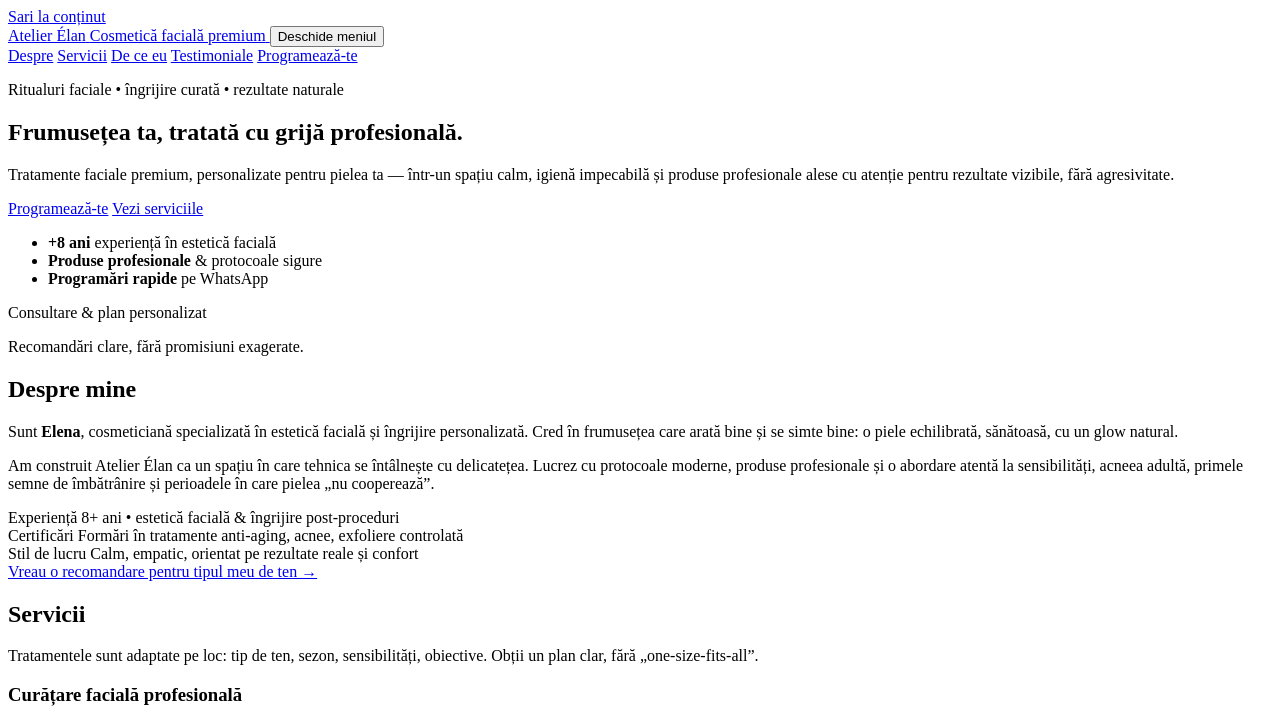
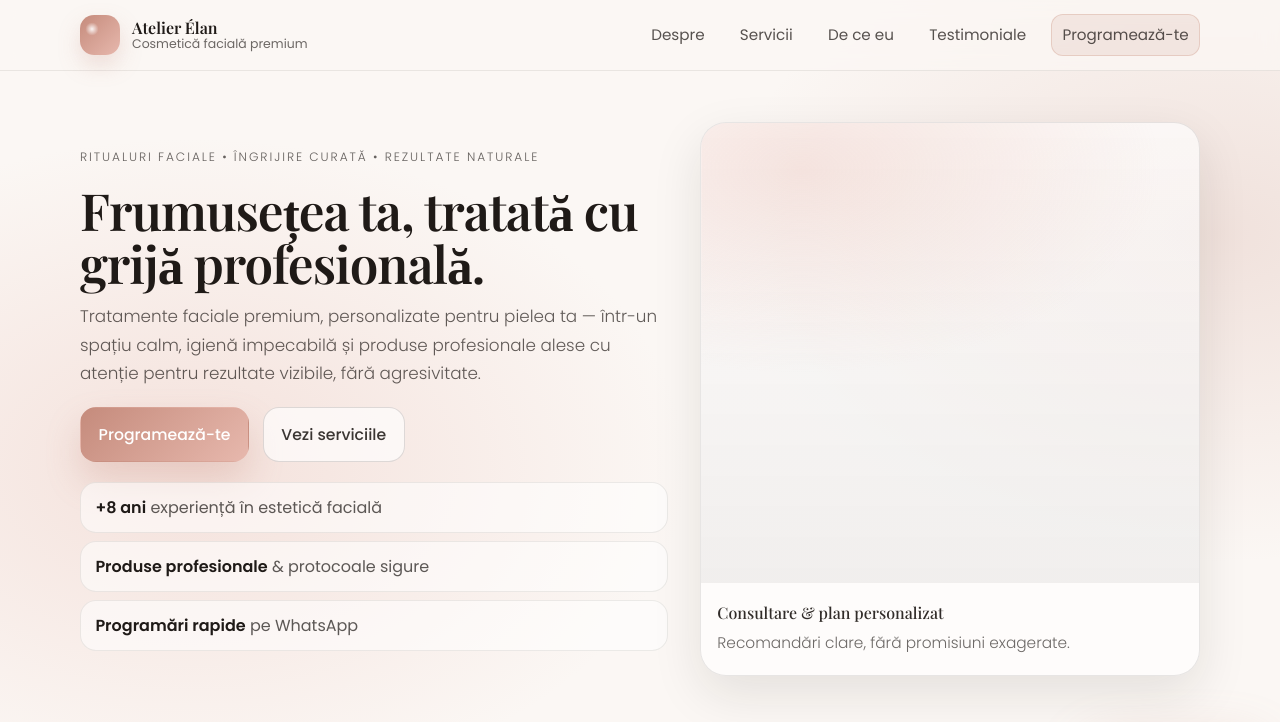
Before and after one commit to milozl1/calendar-lucru, a plain HTML site: page index.html in a window 1280 px wide. Shown: the top 722 px of the page. Drawn offline with nearby package versions, Linux system fonts and the light colour scheme.

Commit message:
Update index.html

```diff
--- a/index.html
+++ b/index.html
@@ -11,7 +11,7 @@
   <link rel="preconnect" href="https://fonts.gstatic.com" crossorigin>
   <link href="https://fonts.googleapis.com/css2?family=Playfair+Display:wght@500;600&family=Poppins:wght@300;400;500;600&display=swap" rel="stylesheet">
 
-  <link rel="stylesheet" href="assets/css/style.css" />
+  <link rel="stylesheet" href="styles.css" />
 </head>
 
 <body>
```
